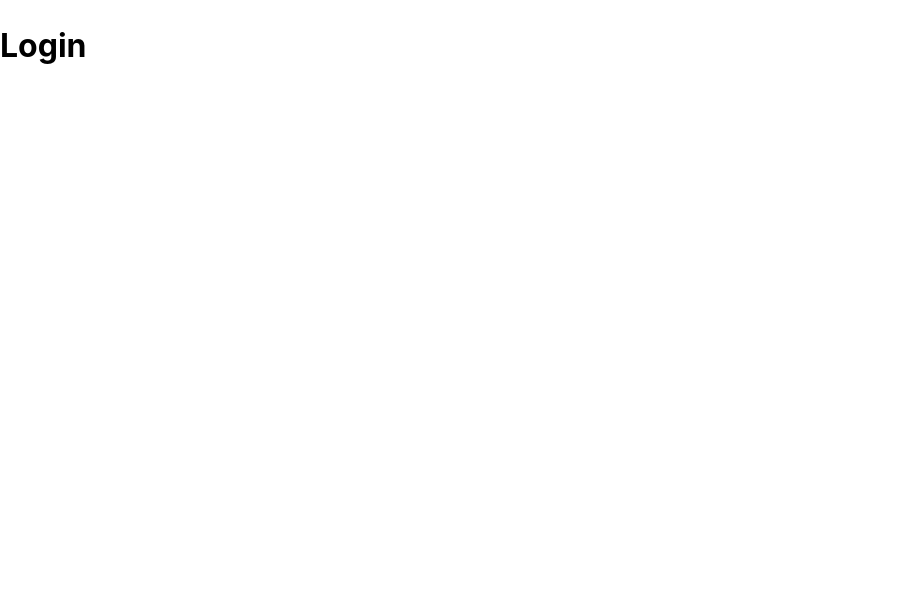
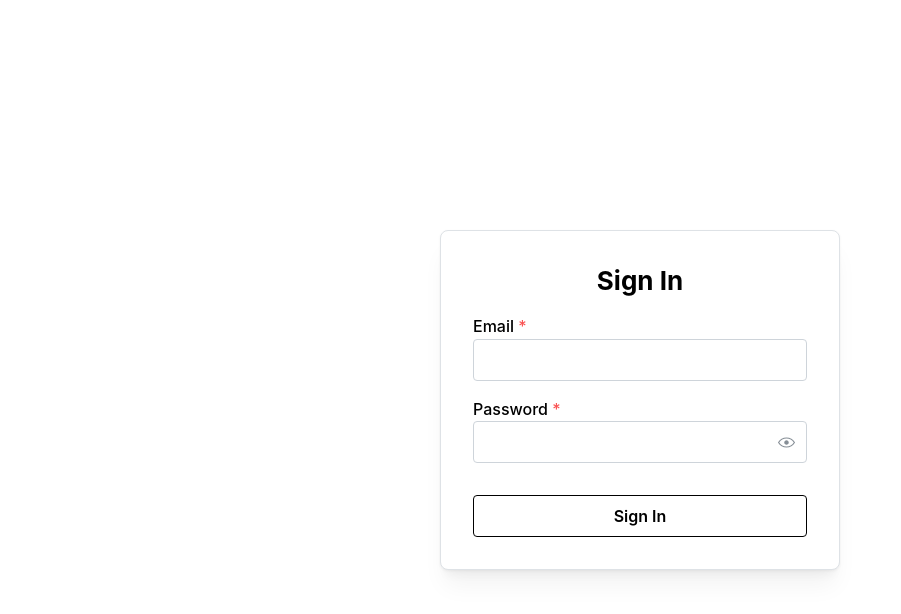
Before and after one commit to AhrimanXD/taskflow-frontend-old, a React (Vite) app: page /login in a window 1280 px wide. Shown: the top 614 px of the page, without its empty margins (0-901 px from the left). Built offline with nearby package versions, Linux system fonts and the light colour scheme.

Commit message:
Login Page UI Completed

```diff
--- a/src/App.jsx
+++ b/src/App.jsx
@@ -1,10 +1,11 @@
 import Register from "./pages/Register";
 import Login from "./pages/Login";
-import { BrowserRouter, Route, Routes } from "react-router-dom";
+import { BrowserRouter, Route, Routes, Navigate } from "react-router-dom";
 function App() {
   return (
     <BrowserRouter>
       <Routes>
+        <Route path="/" element={<Navigate to="/login" />} />
         <Route path="/register" element={<Register />} />
         <Route path="/login" element={<Login />} />
       </Routes>
--- a/src/Pages/Login.jsx
+++ b/src/Pages/Login.jsx
@@ -1,5 +1,62 @@
+import { useState } from "react";
+import {
+  TextInput,
+  PasswordInput,
+  Button,
+  Stack,
+  Paper,
+  Title,
+  Center,
+} from "@mantine/core";
+import api from "../services/api.js";
+
 function Login() {
-  return <h1>Login</h1>;
+  const [email, setEmail] = useState("");
+  const [password, setPassword] = useState("");
+  const [errors, setErrors] = useState({});
+  const [loading, setLoading] = useState(false);
+
+  function handleSubmit(e) {
+    e.preventDefault();
+  }
+  return (
+    <Center h="100vh">
+      <Paper w={400} shadow="md" p="xl" withBorder radius="md">
+        <form onSubmit={handleSubmit}>
+          <Stack gap="md">
+            <Title ta="center" order={2}>
+              Sign In
+            </Title>
+            <TextInput
+              label="Email"
+              value={email}
+              onChange={(e) => setEmail(e.currentTarget.value)}
+              size="md"
+              required
+            />
+            <PasswordInput
+              label="Password"
+              value={password}
+              onChange={(e) => setPassword(e.currentTarget.value)}
+              size="md"
+              required
+            />
+            <Button
+              type="submit"
+              fullWidth
+              variant="outline"
+              color="black"
+              size="md"
+              mt="md"
+              loading={loading}
+            >
+              Sign In
+            </Button>
+          </Stack>
+        </form>
+      </Paper>
+    </Center>
+  );
 }
 
 export default Login;
--- a/src/Pages/Register.jsx
+++ b/src/Pages/Register.jsx
@@ -6,6 +6,7 @@ import {
   Stack,
   Paper,
   Title,
+  Center,
 } from "@mantine/core";
 import api from "../services/api.js";
 
@@ -13,7 +14,7 @@ function Register() {
   const [email, setEmail] = useState("");
   const [username, setUsername] = useState("");
   const [password, setPassword] = useState("");
-  const [isSubmitting, setIsSubmitting] = useState(false);
+  const [loading, setLoading] = useState(false);
   const [errors, setErrors] = useState({});
 
   function validateForm() {
@@ -30,10 +31,10 @@ function Register() {
 
   async function handleSubmit(e) {
     e.preventDefault();
-    setIsSubmitting(true);
+    setLoading(true);
     setErrors({});
     if (!validateForm()) {
-      setIsSubmitting(false);
+      setLoading(false);
       return;
     }
     try {
@@ -46,20 +47,12 @@ function Register() {
     } catch (error) {
       console.log(error);
     } finally {
-      setIsSubmitting(false);
+      setLoading(false);
     }
   }
 
   return (
-    <div
-      style={{
-        display: "flex",
-        justifyContent: "center",
-        alignItems: "center",
-        minHeight: "100vh",
-        padding: "1rem",
-      }}
-    >
+    <Center h="100vh">
       <Paper shadow="md" p="xl" withBorder radius="md" w={400}>
         <Title order={2} ta="center" mb="md">
           Register
@@ -101,14 +94,15 @@ function Register() {
               variant="filled"
               color="black"
               size="md"
-              loading={isSubmitting}
+              mt="md"
+              loading={loading}
             >
               Create Account
             </Button>
           </Stack>
         </form>
       </Paper>
-    </div>
+    </Center>
   );
 }
 
```
